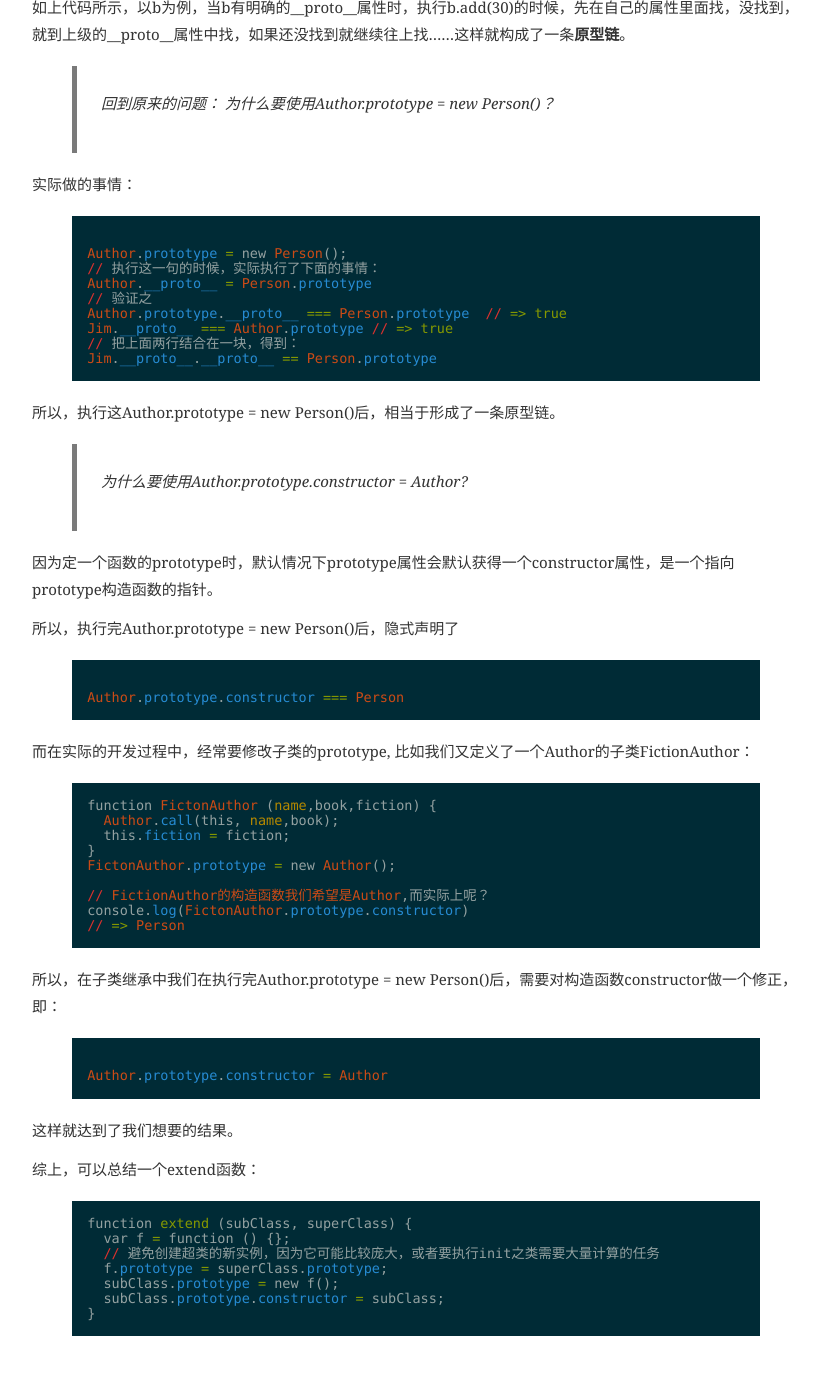
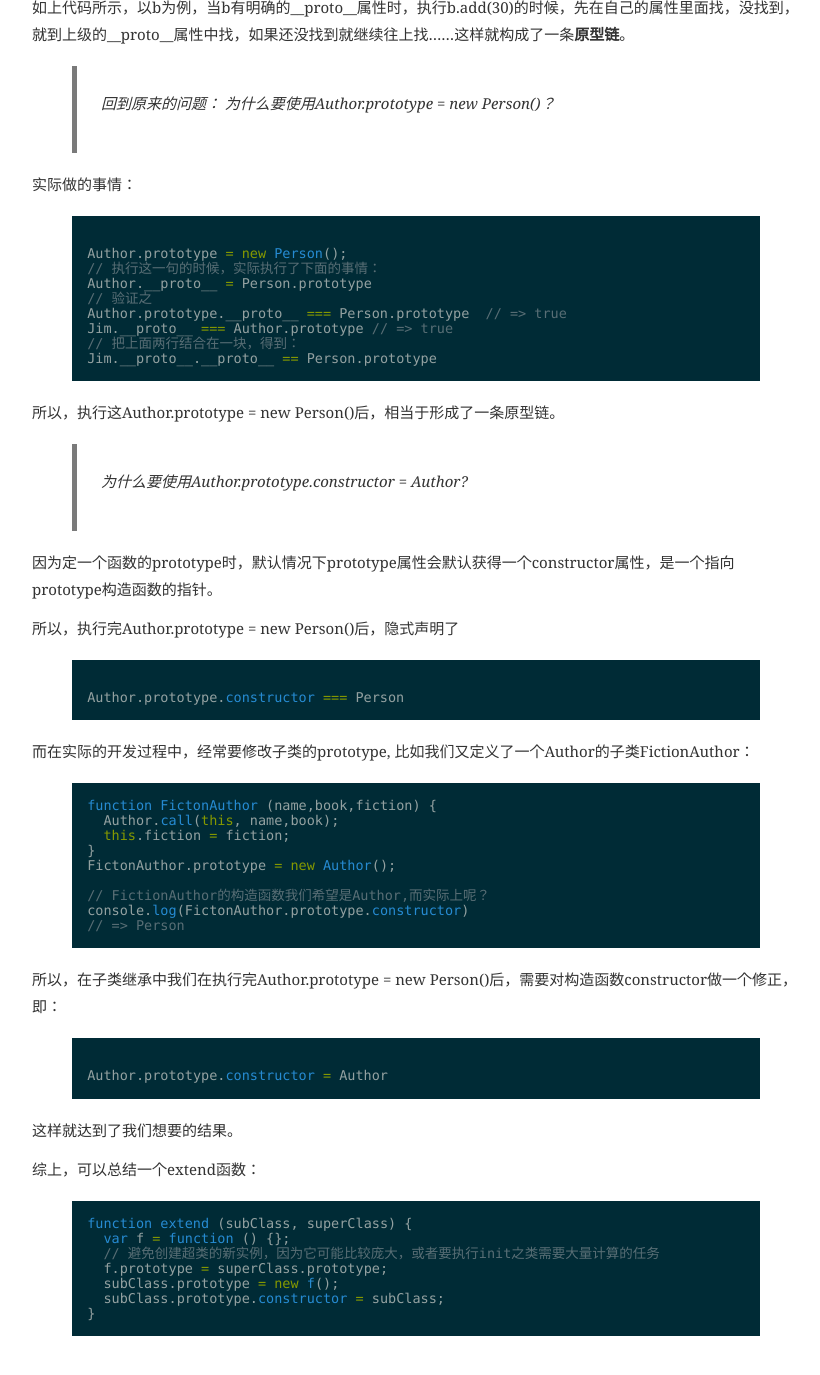
Before and after one commit to clancyz/clancyz.github.io, a Jekyll site: the page built from _posts/2016-02-21-javascript-prototype-extend.md, in a window 1280 px wide and 1400 px high, scrolled down 2426 px. Shown: the top 1375 px of the window, without its empty margins (224-1044 px from the left). Built offline with Jekyll 4.4.1, drawn with Linux system fonts in a browser that asks for light colours; nearby versions of some CDN libraries; some web fonts are replaced; comment, search, counter and statistics services are not loaded; some of the changed text lies outside the part shown.

Commit message:
fix code format

```diff
--- a/_posts/2016-02-21-javascript-prototype-extend.md
+++ b/_posts/2016-02-21-javascript-prototype-extend.md
@@ -12,7 +12,7 @@ categories: blog
 
 估计所有学过js的人都会这个吧 :p
 
-{% highlight ruby %}
+{% highlight js %}
 function Person (name) {
   this.name = name;
 }
@@ -27,7 +27,7 @@ Person.prototype.getName = function () {
 
 现在用一个Author类继承Person类。
 
-{% highlight ruby %}
+{% highlight js %}
 function Author (name, book) {
   // 父类使用call到子类的scope上
   Person.call(this, name);
@@ -44,7 +44,7 @@ Author.prototype.getBook = function (book) {
 
 {% endhighlight %}
 做一个实际的使用：
-{% highlight ruby %}
+{% highlight js %}
 var Jim = new Author('Jim', 'Jim\'s Book');
 console.log(Jim.getName()); // => Jim
 console.log(Jim.getBook()); // => Jim's Book
@@ -63,7 +63,7 @@ console.log(Jim.getBook()); // => Jim's Book
 
 如下图的foo对象：
 
-{% highlight ruby %}
+{% highlight js %}
 var foo = {
   x: 20,
   y: 30
@@ -75,7 +75,7 @@ console.log(foo.__proto__) => object{}
 ## 原型链如何产生？
 
 看一段代码。
-{% highlight ruby %}
+{% highlight js %}
 var a = {
   x : 10,
   add: function (z) {
@@ -98,7 +98,7 @@ console.log(b.add(30));  // => 60
 
 实际做的事情：
 
-{% highlight ruby %}
+{% highlight js %}
 Author.prototype = new Person();
 // 执行这一句的时候，实际执行了下面的事情：
 Author.__proto__ = Person.prototype
@@ -116,12 +116,12 @@ Jim.__proto__.__proto__ == Person.prototype
 
 所以，执行完Author.prototype = new Person()后，隐式声明了
 
-{% highlight ruby %}
+{% highlight js %}
 Author.prototype.constructor === Person
 {% endhighlight %}
 
 而在实际的开发过程中，经常要修改子类的prototype, 比如我们又定义了一个Author的子类FictionAuthor：
-{% highlight ruby %}
+{% highlight js %}
 function FictonAuthor (name,book,fiction) {
   Author.call(this, name,book);
   this.fiction = fiction;
@@ -134,13 +134,13 @@ console.log(FictonAuthor.prototype.constructor)
 
 {% endhighlight %}
 所以，在子类继承中我们在执行完Author.prototype = new Person()后，需要对构造函数constructor做一个修正，即：
-{% highlight ruby %}
+{% highlight js %}
 Author.prototype.constructor = Author
 {% endhighlight %}
 这样就达到了我们想要的结果。
 
 综上，可以总结一个extend函数：
-{% highlight ruby %}
+{% highlight js %}
 function extend (subClass, superClass) {
   var f = function () {};
   // 避免创建超类的新实例，因为它可能比较庞大，或者要执行init之类需要大量计算的任务
```
Also changed, not shown: _posts/2016-02-18-Performance-problem-caused-by-a-gif-background-image.md (+1 -1 lines), _posts/2016-02-20-angular-and-fisp-frontend-architecture.md (+1 -1 lines), 4 other files.
